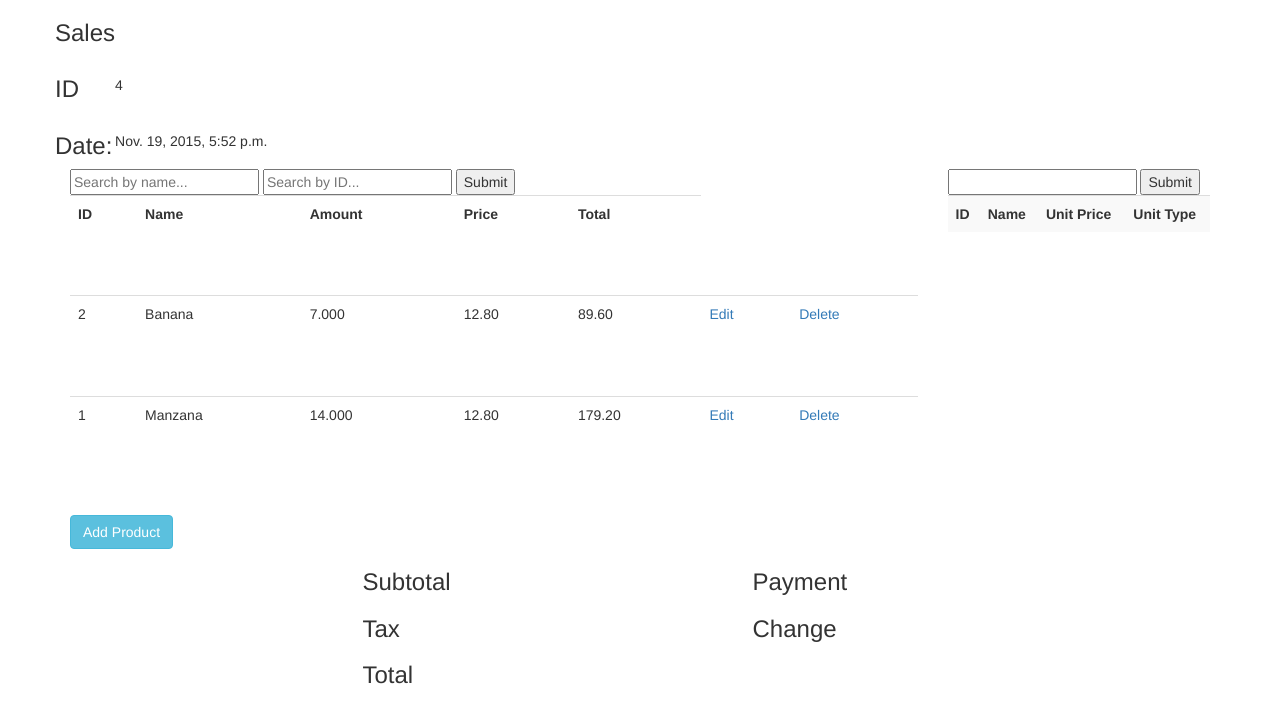
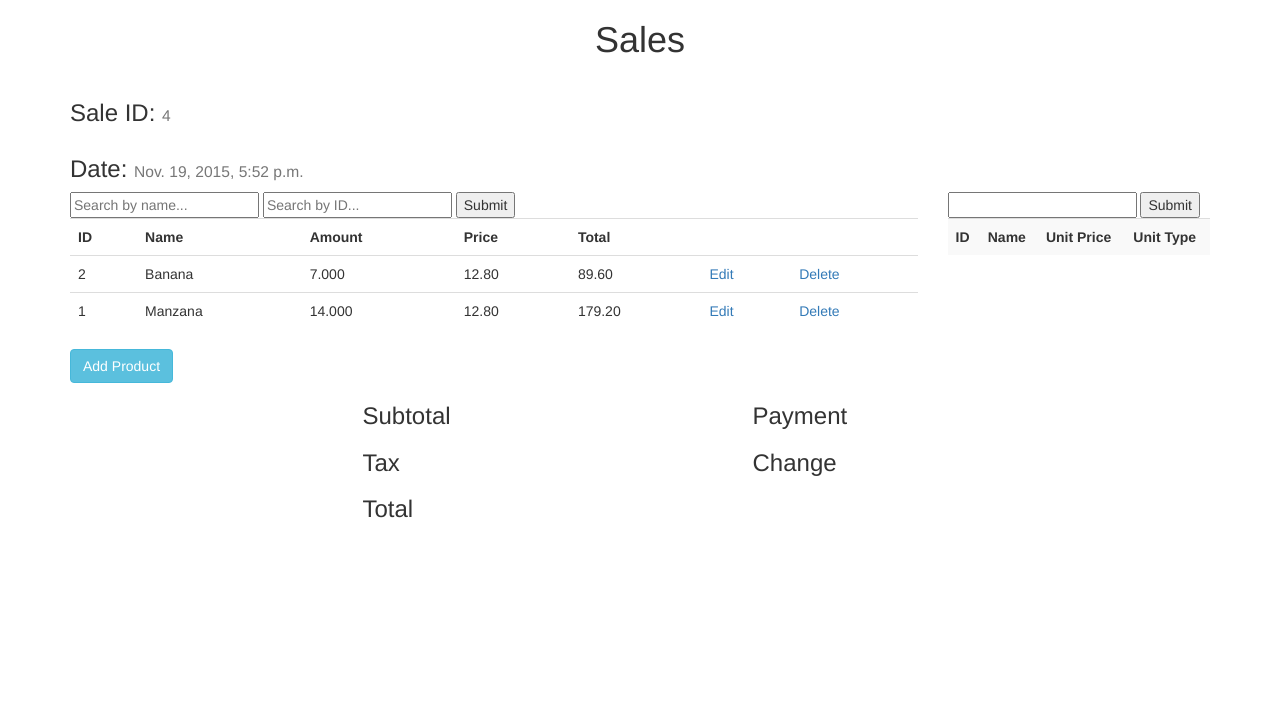
Before and after one commit to Daniel-Orozco/Punto-Venta, a Django app: page /salesSimulation/ in a window 1280 px wide. Shown: the top 723 px of the page. Run offline with Django 3.2, Linux system fonts and the light colour scheme; data comes from the database, SQL or seed files in the repository; both versions use the stored data as it was after the commit; lists and menus that the app fills with data are empty; some libraries are stand-ins or nearby versions.

Commit message:
Slight smi design update

```diff
--- a/PuntoVenta/settings.py
+++ b/PuntoVenta/settings.py
@@ -90,7 +90,7 @@
 
 LANGUAGE_CODE = 'en-us'
 
-TIME_ZONE = 'UTC'
+TIME_ZONE = 'Mexico/BajaNorte'
 
 USE_I18N = True
 
--- a/ventasapp/templates/items.html
+++ b/ventasapp/templates/items.html
@@ -4,13 +4,15 @@
     <input id="search_box" type="number" name="search_box" placeholder="Search by ID...">
     <input type="submit"> </input>
 </form>
-<table class="table"style="max-height: 300px; height: 300px">
+<table class="table"style="max-height: 50%">
 	<tr>
 		<th> ID </th>
 		<th> Name </th>
 		<th> Amount </th>
 		<th> Price </th>
 		<th> Total </th>
+		<th>   </th>
+		<th>   </th>
 	</tr>
 	{%for i in ItemsParameter%}
 	<tr>
--- a/ventasapp/templates/simulation.html
+++ b/ventasapp/templates/simulation.html
@@ -6,24 +6,18 @@
 <div class="container">
 	<!-- -->
 	<div class="row">
-		<table>
-			<tr>
-			<th> <h3> Sales </h3> </th>
-			</tr>
-			<tr>
-				<td><h3> ID </h3> </td>
-				<td> {{sales}}</td>
-			</tr>
-			<tr>
-				<td><h3> Date:  </h3> </td>
-				<td> {{date}}</td>
-			</tr>
-		</table>
+		<h1 class="text-center">Sales<h1>
 	</div>
-		<div class="row">
-			<div class="col-md-9" > {% include "items.html" %}</div>
-			<div class="col-md-3"> {% include "search.html" %}</div>
-		</div>
+	<div class="row">
+		<div class="col-md-6"><h3>Sale ID: <small>{{sales}}</small></h3></div>
+	</div>
+	<div class="row">
+		<div class="col-md-6"><h3>Date: <small>{{date}}</small></h3></div>
+	</div>
+	<div class="row">
+		<div class="col-md-9" > {% include "items.html" %}</div>
+		<div class="col-md-3"> {% include "search.html" %}</div>
+	</div>
 	<div class="row">
 		<div class="col-md-9"> <a href="/salesSimulation/create" class="btn btn-info" role="button">Add Product</a></div>
 	</div>
--- a/ventasapp/views.py
+++ b/ventasapp/views.py
@@ -75,7 +75,6 @@
 		form = ItemForm(request.POST)
 		if form.is_valid():
 			form.save()
-			print 'medina'
 			return redirect("simulation")
 		else:
 			pass
```
Also changed, not shown: db.sqlite3, 3 other files.
